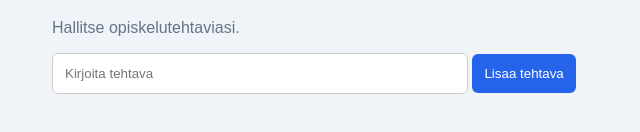
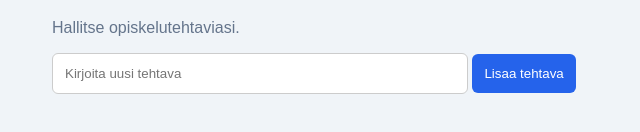
Before and after one commit to artur260900-create/Student-task-manager, a plain HTML site: page index.html in a window 1280 px wide. Shown: the part 178-310 px from the top of the page, 263-903 px from the left. Drawn offline with Linux system fonts and the light colour scheme.

Commit message:
Improve task input placeholder

```diff
--- a/index.html
+++ b/index.html
@@ -11,7 +11,7 @@
     <h1>Student Task Manager - Opiskelijan tehtävälista</h1>
     <p>Hallitse opiskelutehtaviasi.</p>
 
-    <input type="text" id="taskInput" placeholder="Kirjoita tehtava">
+    <input type="text" id="taskInput" placeholder="Kirjoita uusi tehtava">
     <button id="addButton">Lisaa tehtava</button>
 
     <ul id="taskList"></ul>
```
